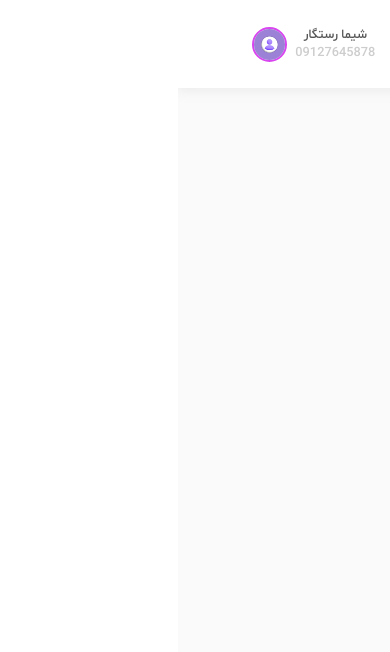
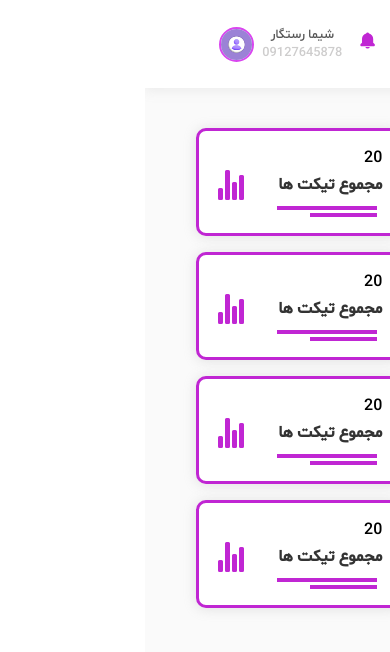
Before and after one commit to naziwebdev/fast-food, a Next.js app: page /p-user in a window 390 px wide. Shown: the top 652 px of the page. Built offline with nearby package versions, Linux system fonts and the light colour scheme.

Commit message:
Create box & responsive

```diff
--- a/src/app/p-user/page.js
+++ b/src/app/p-user/page.js
@@ -1,12 +1,18 @@
-import styles from '@/styles/p-user/Index.module.css'
-import UserPanelLayout from '@/components/layouts/UserPanelLayout'
+import styles from "@/styles/p-user/Index.module.css";
+import UserPanelLayout from "@/components/layouts/UserPanelLayout";
+import Box from "@/components/templates/P-user/Index/Box";
 
 export default function Index() {
   return (
     <UserPanelLayout>
-       <div className={styles.index_wrapper}>
-        ok
-       </div>
+      <div className={styles.index_wrapper}>
+        <div className={styles.box_container}>
+          <Box />
+          <Box />
+          <Box />
+          <Box />
+        </div>
+      </div>
     </UserPanelLayout>
-  )
+  );
 }
--- /dev/null
+++ b/src/components/templates/P-user/Index/Box.js
@@ -0,0 +1,19 @@
+import styles from './Box.module.css'
+import { IoStatsChart } from "react-icons/io5";
+
+export default function Box() {
+  return (
+    <div className={styles.box}>
+        <span className={styles.box_num}>
+            20
+        </span>
+        <div className={styles.box_title}>
+            <h4 className={styles.title}>
+                مجموع تیکت ها
+            </h4>
+            <IoStatsChart className={styles.box_icon} />
+        </div>
+
+    </div>
+  )
+}
--- /dev/null
+++ b/src/components/templates/P-user/Index/Box.module.css
@@ -0,0 +1,66 @@
+.box{
+    /* width: 250px; */
+    padding:1.5rem 2rem;
+    border: 3px solid #c026d3;
+    border-radius: 10px;
+    background-color: #fff;
+    box-shadow: 0 1px 12px 1px rgba(167, 166, 166, 0.249);
+}
+
+.box_title{
+    display: flex;
+    justify-content: space-between;
+    align-items: center;
+    gap: 4rem;
+    color: #333;
+    position: relative;
+    padding-bottom: 1rem;
+}
+
+.title::after{
+    content: '';
+    width: 60%;
+    height: 4px;
+    position: absolute;
+    right: 5px;
+    bottom: 7px;
+    background-color:#c026d3 ;
+
+}
+
+.title::before{
+    content: '';
+    width: 40%;
+    height: 4px;
+    position: absolute;
+    right: 5px;
+    bottom:0;
+    background-color:#c026d3 ;
+
+}
+
+.box_icon{
+    font-size: 2rem;
+    color: #c026d3;
+}
+
+
+@media only screen and (max-width: 650px) {
+    .box{
+        padding: 1rem 1.5rem;
+    }
+
+    .box_title{
+        gap: 2rem;
+    }
+  }
+
+@media only screen and (max-width: 450px) {
+    .box{
+        padding: 1rem;
+    }
+
+    .box_title{
+        gap: 2rem;
+    }
+  }
--- a/src/styles/p-user/Index.module.css
+++ b/src/styles/p-user/Index.module.css
@@ -4,3 +4,24 @@
     height:calc(100vh - 88px);
     padding: 4rem;
 }
+
+.box_container{
+    display: flex;
+    justify-content:center;
+    align-items: center;
+    flex-wrap: wrap;
+    gap: 1rem;
+}
+
+
+
+@media only screen and (max-width:480px) {
+    .index_wrapper{
+        padding:2.5rem 1.5rem;
+    }
+ }
+@media only screen and (max-width:380px) {
+    .index_wrapper{
+        padding:2.5rem 1rem;
+    }
+ }
```
